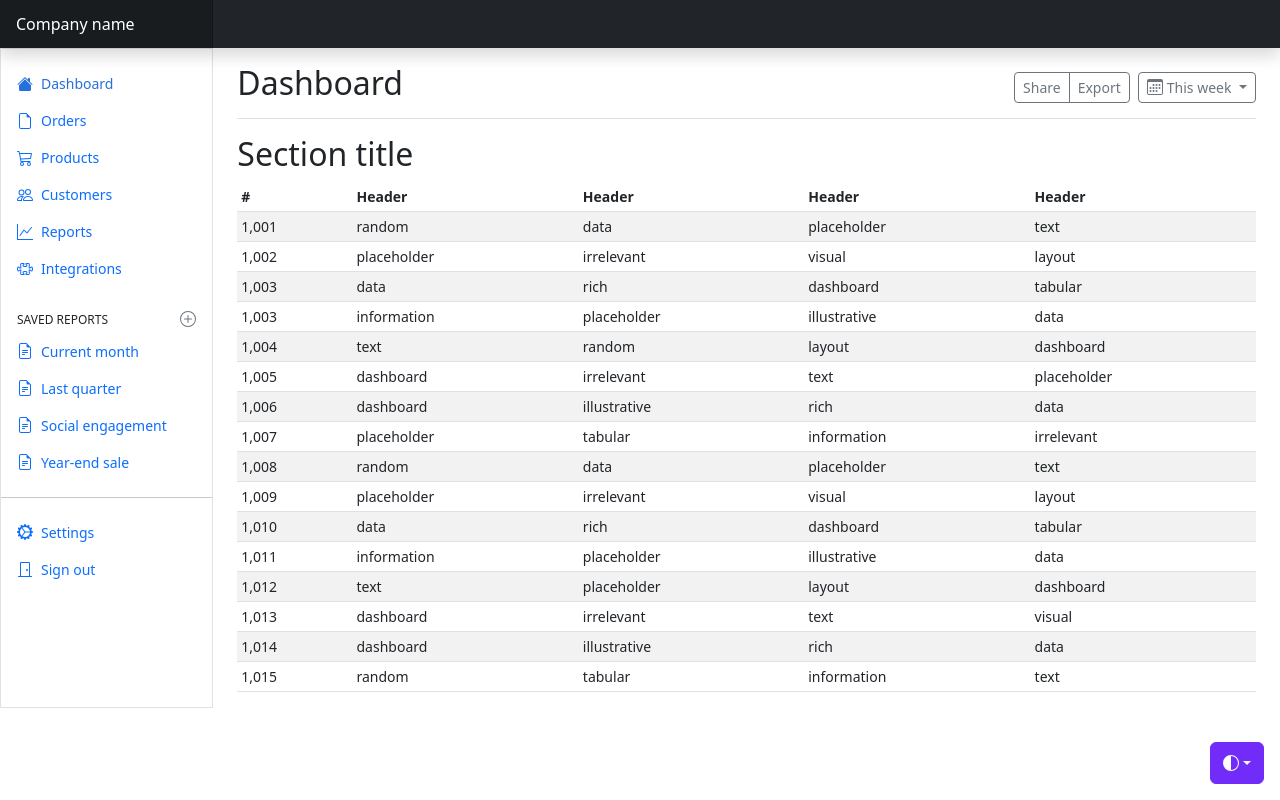
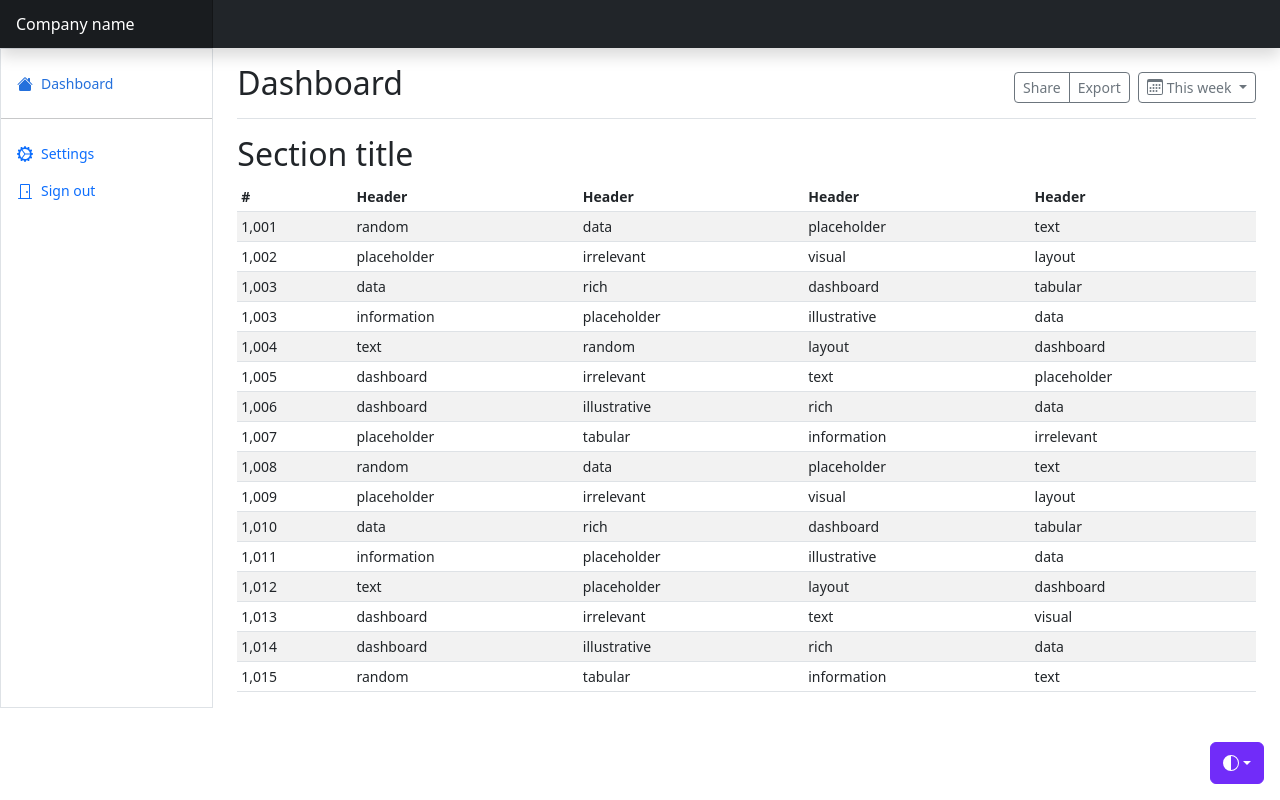
Before and after one commit to jaranda/salesFrontend, an Angular app: page / in a window 1280 px wide. Built offline with nearby package versions, Linux system fonts and the light colour scheme.

Commit message:
Nav and menu components.

```diff
--- a/angular.json
+++ b/angular.json
@@ -7,7 +7,14 @@
       "projectType": "application",
       "schematics": {
         "@schematics/angular:component": {
-          "style": "scss"
+          "style": "scss",
+          "skipTests": true
+        },
+        "@schematics/angular:module": {
+          "skipTests": true
+        },
+        "@schematics/angular:service": {
+          "skipTests": true
         }
       },
       "root": "",
--- a/src/app/app.component.html
+++ b/src/app/app.component.html
@@ -100,126 +100,12 @@
 </symbol>
 </svg>
 
-<header class="navbar sticky-top bg-dark flex-md-nowrap p-0 shadow" data-bs-theme="dark">
-<a class="navbar-brand col-md-3 col-lg-2 me-0 px-3 fs-6 text-white" href="#">Company name</a>
-
-<ul class="navbar-nav flex-row d-md-none">
-<li class="nav-item text-nowrap">
-  <button class="nav-link px-3 text-white" type="button" data-bs-toggle="collapse" data-bs-target="#navbarSearch" aria-controls="navbarSearch" aria-expanded="false" aria-label="Toggle search">
-    <svg class="bi"><use xlink:href="#search"/></svg>
-  </button>
-</li>
-<li class="nav-item text-nowrap">
-  <button class="nav-link px-3 text-white" type="button" data-bs-toggle="offcanvas" data-bs-target="#sidebarMenu" aria-controls="sidebarMenu" aria-expanded="false" aria-label="Toggle navigation">
-    <svg class="bi"><use xlink:href="#list"/></svg>
-  </button>
-</li>
-</ul>
-
-<div id="navbarSearch" class="navbar-search w-100 collapse">
-<input class="form-control w-100 rounded-0 border-0" type="text" placeholder="Search" aria-label="Search">
-</div>
-</header>
+<app-nav></app-nav>
 
 <div class="container-fluid">
 <div class="row">
 <div class="sidebar border border-right col-md-3 col-lg-2 p-0 bg-body-tertiary">
-  <div class="offcanvas-lg offcanvas-end bg-body-tertiary" tabindex="-1" id="sidebarMenu" aria-labelledby="sidebarMenuLabel">
-    <div class="offcanvas-header">
-      <h5 class="offcanvas-title" id="sidebarMenuLabel">Company name</h5>
-      <button type="button" class="btn-close" data-bs-dismiss="offcanvas" data-bs-target="#sidebarMenu" aria-label="Close"></button>
-    </div>
-    <div class="offcanvas-body d-md-flex flex-column p-0 pt-lg-3 overflow-y-auto">
-      <ul class="nav flex-column">
-        <li class="nav-item">
-          <a class="nav-link d-flex align-items-center gap-2 active" aria-current="page" href="#">
-            <svg class="bi"><use xlink:href="#house-fill"/></svg>
-            Dashboard
-          </a>
-        </li>
-        <li class="nav-item">
-          <a class="nav-link d-flex align-items-center gap-2" href="#">
-            <svg class="bi"><use xlink:href="#file-earmark"/></svg>
-            Orders
-          </a>
-        </li>
-        <li class="nav-item">
-          <a class="nav-link d-flex align-items-center gap-2" href="#">
-            <svg class="bi"><use xlink:href="#cart"/></svg>
-            Products
-          </a>
-        </li>
-        <li class="nav-item">
-          <a class="nav-link d-flex align-items-center gap-2" href="#">
-            <svg class="bi"><use xlink:href="#people"/></svg>
-            Customers
-          </a>
-        </li>
-        <li class="nav-item">
-          <a class="nav-link d-flex align-items-center gap-2" href="#">
-            <svg class="bi"><use xlink:href="#graph-up"/></svg>
-            Reports
-          </a>
-        </li>
-        <li class="nav-item">
-          <a class="nav-link d-flex align-items-center gap-2" href="#">
-            <svg class="bi"><use xlink:href="#puzzle"/></svg>
-            Integrations
-          </a>
-        </li>
-      </ul>
-
-      <h6 class="sidebar-heading d-flex justify-content-between align-items-center px-3 mt-4 mb-1 text-body-secondary text-uppercase">
-        <span>Saved reports</span>
-        <a class="link-secondary" href="#" aria-label="Add a new report">
-          <svg class="bi"><use xlink:href="#plus-circle"/></svg>
-        </a>
-      </h6>
-      <ul class="nav flex-column mb-auto">
-        <li class="nav-item">
-          <a class="nav-link d-flex align-items-center gap-2" href="#">
-            <svg class="bi"><use xlink:href="#file-earmark-text"/></svg>
-            Current month
-          </a>
-        </li>
-        <li class="nav-item">
-          <a class="nav-link d-flex align-items-center gap-2" href="#">
-            <svg class="bi"><use xlink:href="#file-earmark-text"/></svg>
-            Last quarter
-          </a>
-        </li>
-        <li class="nav-item">
-          <a class="nav-link d-flex align-items-center gap-2" href="#">
-            <svg class="bi"><use xlink:href="#file-earmark-text"/></svg>
-            Social engagement
-          </a>
-        </li>
-        <li class="nav-item">
-          <a class="nav-link d-flex align-items-center gap-2" href="#">
-            <svg class="bi"><use xlink:href="#file-earmark-text"/></svg>
-            Year-end sale
-          </a>
-        </li>
-      </ul>
-
-      <hr class="my-3">
-
-      <ul class="nav flex-column mb-auto">
-        <li class="nav-item">
-          <a class="nav-link d-flex align-items-center gap-2" href="#">
-            <svg class="bi"><use xlink:href="#gear-wide-connected"/></svg>
-            Settings
-          </a>
-        </li>
-        <li class="nav-item">
-          <a class="nav-link d-flex align-items-center gap-2" href="#">
-            <svg class="bi"><use xlink:href="#door-closed"/></svg>
-            Sign out
-          </a>
-        </li>
-      </ul>
-    </div>
-  </div>
+  <app-menu></app-menu>
 </div>
 
 <main class="col-md-9 ms-sm-auto col-lg-10 px-md-4">
--- a/src/app/app.module.ts
+++ b/src/app/app.module.ts
@@ -3,10 +3,14 @@ import { BrowserModule } from '@angular/platform-browser';
 
 import { AppRoutingModule } from './app-routing.module';
 import { AppComponent } from './app.component';
+import { NavComponent } from './nav/nav.component';
+import { MenuComponent } from './menu/menu.component';
 
 @NgModule({
   declarations: [
-    AppComponent
+    AppComponent,
+    NavComponent,
+    MenuComponent
   ],
   imports: [
     BrowserModule,
--- /dev/null
+++ b/src/app/menu/menu.component.html
@@ -0,0 +1,33 @@
+<div class="offcanvas-lg offcanvas-end bg-body-tertiary" tabindex="-1" id="sidebarMenu" aria-labelledby="sidebarMenuLabel">
+  <div class="offcanvas-header">
+    <h5 class="offcanvas-title" id="sidebarMenuLabel">Company name</h5>
+    <button type="button" class="btn-close" data-bs-dismiss="offcanvas" data-bs-target="#sidebarMenu" aria-label="Close"></button>
+  </div>
+  <div class="offcanvas-body d-md-flex flex-column p-0 pt-lg-3 overflow-y-auto">
+    <ul class="nav flex-column">
+      <li class="nav-item">
+        <a class="nav-link d-flex align-items-center gap-2 active" aria-current="page" href="#">
+          <svg class="bi"><use xlink:href="#house-fill"/></svg>
+          Dashboard
+        </a>
+      </li>
+    </ul>
+
+    <hr class="my-3">
+
+    <ul class="nav flex-column mb-auto">
+      <li class="nav-item">
+        <a class="nav-link d-flex align-items-center gap-2" href="#">
+          <svg class="bi"><use xlink:href="#gear-wide-connected"/></svg>
+          Settings
+        </a>
+      </li>
+      <li class="nav-item">
+        <a class="nav-link d-flex align-items-center gap-2" href="#">
+          <svg class="bi"><use xlink:href="#door-closed"/></svg>
+          Sign out
+        </a>
+      </li>
+    </ul>
+  </div>
+</div>
--- /dev/null
+++ b/src/app/nav/nav.component.html
@@ -0,0 +1,20 @@
+<header class="navbar sticky-top bg-dark flex-md-nowrap p-0 shadow" data-bs-theme="dark">
+<a class="navbar-brand col-md-3 col-lg-2 me-0 px-3 fs-6 text-white" href="#">Company name</a>
+
+<ul class="navbar-nav flex-row d-md-none">
+<li class="nav-item text-nowrap">
+  <button class="nav-link px-3 text-white" type="button" data-bs-toggle="collapse" data-bs-target="#navbarSearch" aria-controls="navbarSearch" aria-expanded="false" aria-label="Toggle search">
+    <svg class="bi"><use xlink:href="#search"/></svg>
+  </button>
+</li>
+<li class="nav-item text-nowrap">
+  <button class="nav-link px-3 text-white" type="button" data-bs-toggle="offcanvas" data-bs-target="#sidebarMenu" aria-controls="sidebarMenu" aria-expanded="false" aria-label="Toggle navigation">
+    <svg class="bi"><use xlink:href="#list"/></svg>
+  </button>
+</li>
+</ul>
+
+<div id="navbarSearch" class="navbar-search w-100 collapse">
+<input class="form-control w-100 rounded-0 border-0" type="text" placeholder="Search" aria-label="Search">
+</div>
+</header>
```
Also changed, not shown: src/app/menu/menu.component.ts (added, +10 -0 lines), src/app/nav/nav.component.ts (added, +10 -0 lines), src/app/menu/menu.component.scss (added), src/app/nav/nav.component.scss (added), 1 other file (tests, documents, lock files or other folders).
